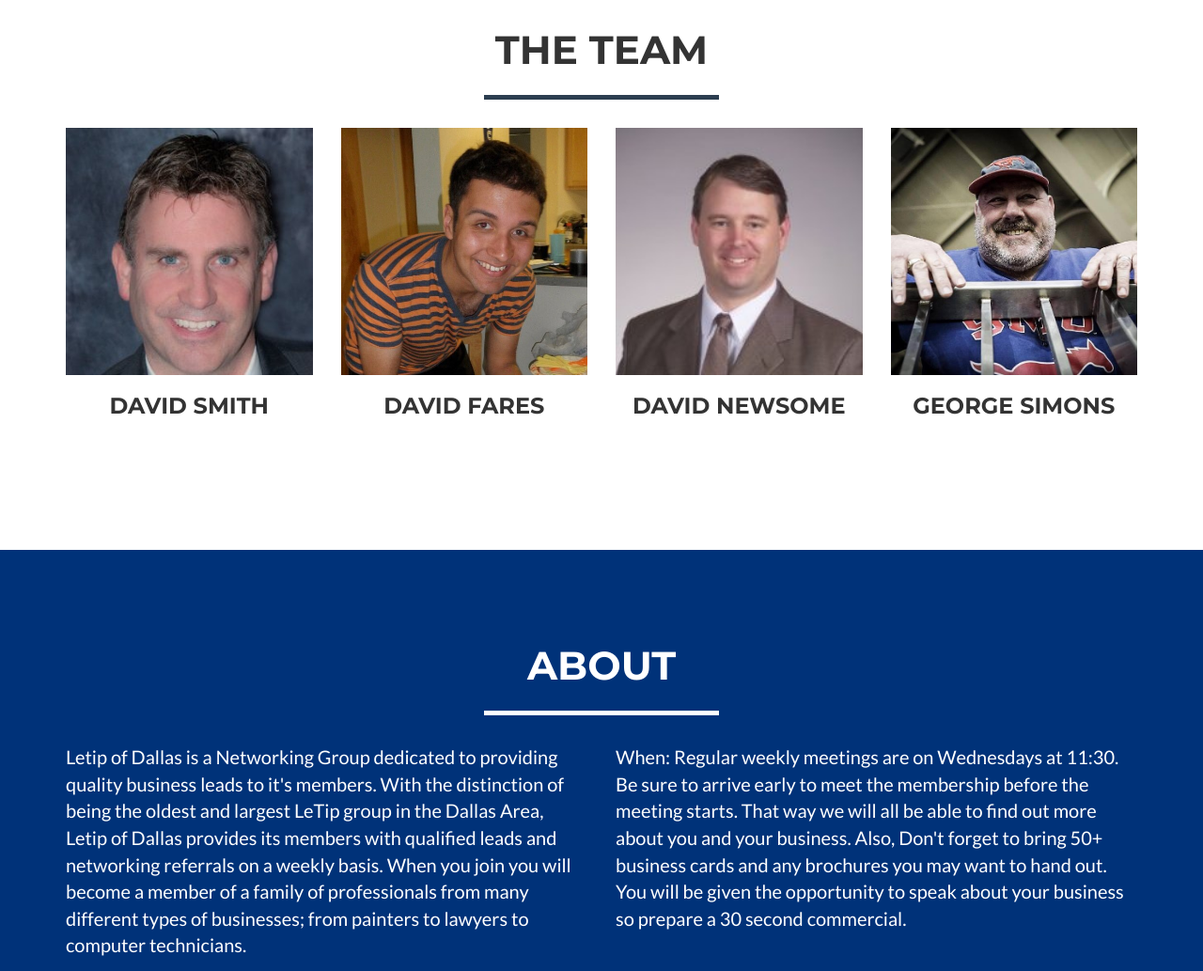
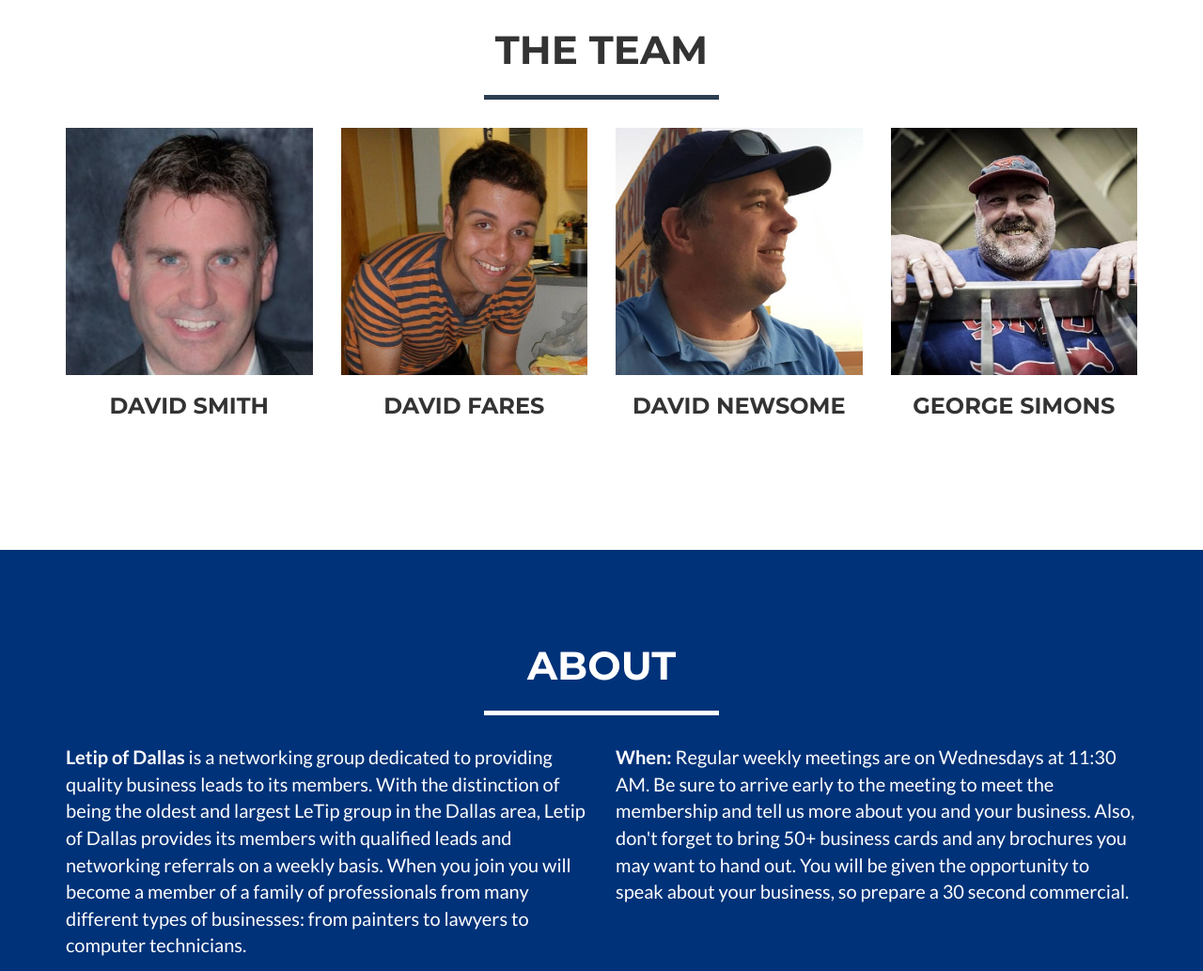
Before and after one commit to DSFaresConsultingTeam/JustLetip, a website: page index.html in a window 1280 px wide. Shown: the part 900-1933 px from the top of the page at 94% size. Drawn offline with nearby package versions, Linux system fonts and the light colour scheme.

Commit message:
Added better picture of David Newsome

```diff
--- a/index.html
+++ b/index.html
@@ -125,7 +125,7 @@
                                 <i class="fa fa-search-plus fa-3x"></i>
                             </div>
                         </div>
-                        <img src="img/members/david-newsome.jpg" class="img-responsive" alt="">
+                        <img src="img/members/david-newsome-2.jpg" class="img-responsive" alt="">
                     </a>
                     <h3>David Newsome</h3>
                 </div>
@@ -155,10 +155,10 @@
             </div>
             <div class="row">
                 <div class="col-lg-6">
-                    <p>Letip of Dallas is a Networking Group dedicated to providing quality business leads to it's members. With the distinction of being the oldest and largest LeTip group in the Dallas Area, Letip of Dallas provides its members with qualified leads and networking referrals on a weekly basis.  When you join you will become a member of a family of professionals from many different types of businesses; from painters to lawyers to computer technicians.</p>
+                    <p><strong>Letip of Dallas</strong> is a networking group dedicated to providing quality business leads to its members. With the distinction of being the oldest and largest LeTip group in the Dallas area, Letip of Dallas provides its members with qualified leads and networking referrals on a weekly basis.  When you join you will become a member of a family of professionals from many different types of businesses: from painters to lawyers to computer technicians.</p>
                 </div>
                 <div class="col-lg-6">
-                    <p>When: Regular weekly meetings are on Wednesdays at 11:30.  Be sure to arrive early to meet the membership before the meeting starts.  That way we will all be able to find out more about you and your business.  Also, Don't forget to bring 50+ business cards and any brochures you may want to hand out.  You will be given the opportunity to speak about your business so prepare a 30 second commercial.</p>
+                    <p><strong>When:</strong> Regular weekly meetings are on Wednesdays at 11:30 AM.  Be sure to arrive early to the meeting to meet the membership and tell us more about you and your business.  Also, don't forget to bring 50+ business cards and any brochures you may want to hand out.  You will be given the opportunity to speak about your business, so prepare a 30 second commercial.</p>
                 </div>
                 <!--<div class="col-lg-8 col-lg-offset-2 text-center">
                     <a href="#" class="btn btn-lg btn-outline">
--- a/scss/custom.scss
+++ b/scss/custom.scss
@@ -37,6 +37,7 @@ header {
 	.portfolio-item {
 		img {
 			width:100%;
+			height: 100%;
 		}
 		.portfolio-link .caption {
 			background-color: transparentize($brand-secondary, .2);
```
Also changed, not shown: css/custom.css, img/members/david-newsome-2.jpg (added).
